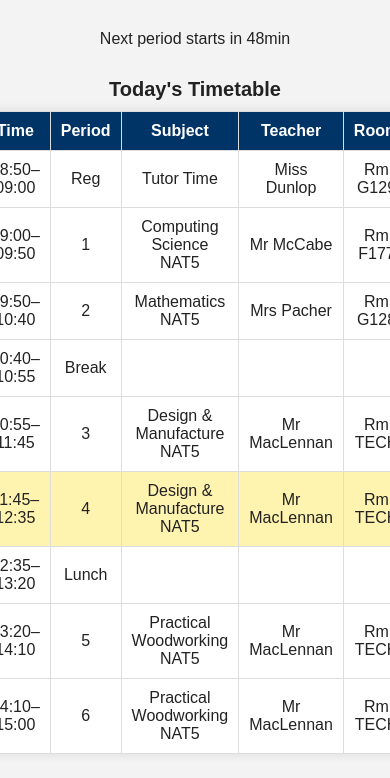
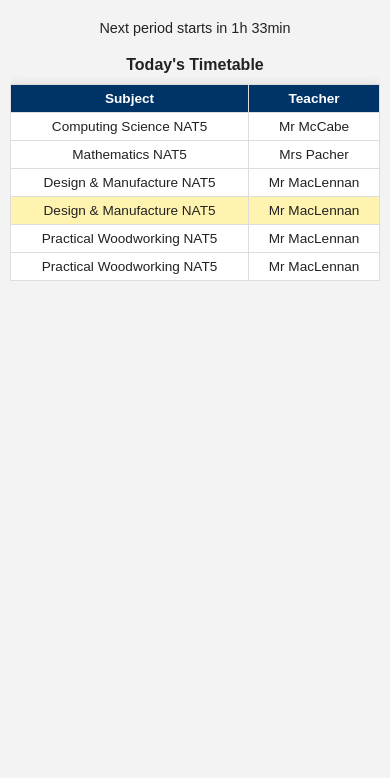
Before and after one commit to weemonethan-hash/Game, a plain HTML site: page index.html in a window 390 px wide. Drawn offline with Linux system fonts and the light colour scheme.

Commit message:
Refactor timetable layout and styles
Updated timetable structure and styling for better responsiveness.

```diff
--- a/index.html
+++ b/index.html
@@ -12,52 +12,83 @@
     display: flex;
     justify-content: center;
     align-items: flex-start;
-    padding-top: 20px;
+    padding: 10px;
     margin: 0;
   }
+
+  .table-container {
+    width: 100%;
+    max-width: 600px;
+    overflow-x: auto; /* horizontal scroll on small screens */
+  }
+
   table {
     border-collapse: collapse;
-    width: 92%;
-    max-width: 900px;
+    width: 100%;
+    min-width: 300px;
     background: #fff;
     box-shadow: 0 0 10px rgba(0,0,0,.1);
   }
+
   th, td {
     border: 1px solid #ddd;
-    padding: 10px;
+    padding: 8px;
     text-align: center;
+    font-size: 0.9rem;
   }
+
   th {
     background: #003366;
     color: #fff;
+    font-size: 0.95rem;
   }
+
   caption {
-    font-size: 1.25rem;
+    font-size: 1.2rem;
     font-weight: 600;
     padding: 10px;
   }
+
   .no-school {
-    padding: 30px;
+    padding: 20px;
     text-align: center;
+    font-size: 1rem;
   }
+
   .current {
     background-color: #fff3b0; /* highlight current period */
   }
+
   #countdown {
-    margin: 10px 0 20px 0;
+    margin: 10px 0 10px 0;
     font-size: 1rem;
     text-align: center;
+  }
+
+  @media (max-width: 480px) {
+    th, td {
+      padding: 6px;
+      font-size: 0.85rem;
+    }
+
+    caption {
+      font-size: 1rem;
+    }
+
+    #countdown {
+      font-size: 0.9rem;
+    }
   }
 </style>
 </head>
 <body>
 
-<div>
+<div class="table-container">
   <div id="countdown"></div>
   <table id="timetable" aria-label="Today's timetable">
     <caption>Today's Timetable</caption>
     <thead>
-      <tr><th>Time</th><th>Period</th><th>Subject</th><th>Teacher</th><th>Room</th></tr>
+      <tr><th>Subject</th><th>Teacher</th></tr>
     </thead>
     <tbody id="schedule"></tbody>
   </table>
@@ -66,71 +97,62 @@
 <script>
 const timetable = {
   Monday: [
-    ["08:50–09:00","Reg","Tutor Time","Miss Dunlop","Rm G129"],
-    ["09:00–09:50","1","Mathematics NAT5","Mrs Pacher","Rm G128"],
-    ["09:50–10:40","2","Mathematics NAT5","Mrs Pacher","Rm G128"],
-    ["10:40–10:55","Break","","",""],
-    ["10:55–11:45","3","Design & Manufacture NAT5","Mr MacLennan","Rm TECH"],
-    ["11:45–12:35","4","Design & Manufacture NAT5","Mr MacLennan","Rm TECH"],
-    ["12:35–13:20","Lunch","","",""],
-    ["13:20–14:10","5","Personal & Social Education","Mrs Helley","Rm F178"],
-    ["14:10–15:00","6","English NAT5","Dr Henderson","Rm F113"],
-    ["15:00–15:50","7","English NAT5","Dr Henderson","Rm F113"]
+    ["Mathematics NAT5","Mrs Pacher"],
+    ["Mathematics NAT5","Mrs Pacher"],
+    ["Design & Manufacture NAT5","Mr MacLennan"],
+    ["Design & Manufacture NAT5","Mr MacLennan"],
+    ["Personal & Social Education","Mrs Helley"],
+    ["English NAT5","Dr Henderson"],
+    ["English NAT5","Dr Henderson"]
   ],
   Tuesday: [
-    ["08:50–09:00","Reg","Tutor Time","Miss Dunlop","Rm G129"],
-    ["09:00–09:50","1","Cyber Security School","Mr Creaney","Rm S106"],
-    ["09:50–10:40","2","English NAT5","Dr Henderson","Rm F113"],
-    ["10:40–10:55","Break","","",""],
-    ["10:55–11:45","3","Mathematics NAT5","Mrs Pacher","Rm G128"],
-    ["11:45–12:35","4","Mathematics NAT5","Mrs Pacher","Rm G128"],
-    ["12:35–13:20","Lunch","","",""],
-    ["13:20–14:10","5","Design & Manufacture NAT5","Mr MacLennan","Rm TECH"],
-    ["14:10–15:00","6","Practical Woodworking NAT5","Mr MacLennan","Rm TECH"],
-    ["15:00–15:50","7","Practical Woodworking NAT5","Mr MacLennan","Rm TECH"]
+    ["Cyber Security School","Mr Creaney"],
+    ["English NAT5","Dr Henderson"],
+    ["Mathematics NAT5","Mrs Pacher"],
+    ["Mathematics NAT5","Mrs Pacher"],
+    ["Design & Manufacture NAT5","Mr MacLennan"],
+    ["Practical Woodworking NAT5","Mr MacLennan"],
+    ["Practical Woodworking NAT5","Mr MacLennan"]
   ],
   Wednesday: [
-    ["08:50–09:00","Reg","Tutor Time","Miss Dunlop","Rm G129"],
-    ["09:00–09:50","1","English NAT5","Dr Henderson","Rm F113"],
-    ["09:50–10:40","2","English NAT5","Dr Henderson","Rm F113"],
-    ["10:40–10:55","Break","","",""],
-    ["10:55–11:45","3","Computing Science NAT5","Mr McCabe","Rm F177"],
-    ["11:45–12:35","4","Computing Science NAT5","Mr McCabe","Rm F177"],
-    ["12:35–13:20","Lunch","","",""],
-    ["13:20–14:10","5","Cyber Security School","-","Rm College"],
-    ["14:10–15:00","6","Cyber Security School","-","Rm College"]
+    ["English NAT5","Dr Henderson"],
+    ["English NAT5","Dr Henderson"],
+    ["Computing Science NAT5","Mr McCabe"],
+    ["Computing Science NAT5","Mr McCabe"],
+    ["Cyber Security School","-"],
+    ["Cyber Security School","-"]
   ],
   Thursday: [
-    ["08:50–09:00","Reg","Tutor Time","Miss Dunlop","Rm G129"],
-    ["09:00–09:50","1","Computing Science NAT5","Mr McCabe","Rm F177"],
-    ["09:50–10:40","2","Mathematics NAT5","Mrs Pacher","Rm G128"],
-    ["10:40–10:55","Break","","",""],
-    ["10:55–11:45","3","Design & Manufacture NAT5","Mr MacLennan","Rm TECH"],
-    ["11:45–12:35","4","Design & Manufacture NAT5","Mr MacLennan","Rm TECH"],
-    ["12:35–13:20","Lunch","","",""],
-    ["13:20–14:10","5","Practical Woodworking NAT5","Mr MacLennan","Rm TECH"],
-    ["14:10–15:00","6","Practical Woodworking NAT5","Mr MacLennan","Rm TECH"]
+    ["Computing Science NAT5","Mr McCabe"],
+    ["Mathematics NAT5","Mrs Pacher"],
+    ["Design & Manufacture NAT5","Mr MacLennan"],
+    ["Design & Manufacture NAT5","Mr MacLennan"],
+    ["Practical Woodworking NAT5","Mr MacLennan"],
+    ["Practical Woodworking NAT5","Mr MacLennan"]
   ],
   Friday: [
-    ["08:50–09:00","Reg","Tutor Time","Miss Dunlop","Rm G129"],
-    ["09:00–09:50","1","Computing Science NAT5","Mr McCabe","Pm E177"],
-    ["09:50–10:40","2","Computing Science NAT5","Mr McCabe","Rm F177"],
-    ["10:40–10:55","Break","","",""],
-    ["10:55–11:45","3","Physical Education School","Mr MacDonald","Rm PE"],
-    ["11:45–12:35","4","Practical Woodworking NAT5","Mr MacLennan","Rm TECH"],
-    ["12:35–13:20","Lunch","","",""],
-    ["13:20–14:10","5","Cyber Security School","-","Rm College"],
-    ["14:10–15:00","6","Cyber Security School","-","Rm College"]
+    ["Computing Science NAT5","Mr McCabe"],
+    ["Computing Science NAT5","Mr McCabe"],
+    ["Physical Education School","Mr MacDonald"],
+    ["Practical Woodworking NAT5","Mr MacLennan"],
+    ["Cyber Security School","-"],
+    ["Cyber Security School","-"]
   ]
 };
 
-function parseTime(str) {
-  const [h, m] = str.split(":").map(Number);
-  return {h,m};
-}
+// Example times for each period to calculate current period and countdown
+const periodTimes = {
+  1: ["09:00","09:50"],
+  2: ["09:50","10:40"],
+  3: ["10:55","11:45"],
+  4: ["11:45","12:35"],
+  5: ["13:20","14:10"],
+  6: ["14:10","15:00"],
+  7: ["15:00","15:50"]
+};
 
 function timeToDate(today, str) {
-  const {h,m} = parseTime(str);
+  const [h,m] = str.split(":").map(Number);
   const d = new Date(today);
   d.setHours(h, m, 0, 0);
   return d;
@@ -144,12 +166,11 @@ function renderToday() {
   tbody.innerHTML = "";
 
   const countdownEl = document.getElementById("countdown");
-
   if (!schedule) {
     countdownEl.textContent = "";
     const row = document.createElement("tr");
     const td = document.createElement("td");
-    td.colSpan = 5;
+    td.colSpan = 2;
     td.className = "no-school";
     td.textContent = (todayName === "Saturday" || todayName === "Sunday") ? "No school – Weekend!" : "No school today";
     row.appendChild(td);
@@ -159,25 +180,24 @@ function renderToday() {
 
   let nextPeriodTime = null;
 
-  schedule.forEach(rowData => {
+  schedule.forEach((rowData, index) => {
     const tr = document.createElement("tr");
-    const [time, period, subject, teacher, room] = rowData;
-    const cells = [time, period || "", subject || "", teacher || "", room || ""];
-
-    cells.forEach(text => {
+    const [subject, teacher] = rowData;
+    [subject, teacher].forEach(text => {
       const td = document.createElement("td");
       td.textContent = text;
       tr.appendChild(td);
     });
 
-    // Highlight current period
-    if (time.includes("–")) {
-      const [startStr, endStr] = time.split("–");
-      const start = timeToDate(today, startStr);
-      const end = timeToDate(today, endStr);
-      if (today >= start && today <= end) {
+    // Highlight current period using periodTimes
+    const periodIndex = index + 1;
+    const times = periodTimes[periodIndex];
+    if(times){
+      const start = timeToDate(today, times[0]);
+      const end = timeToDate(today, times[1]);
+      if(today >= start && today <= end){
         tr.classList.add("current");
-      } else if (today < start && !nextPeriodTime) {
+      } else if(today < start && !nextPeriodTime){
         nextPeriodTime = start;
       }
     }
@@ -185,8 +205,7 @@ function renderToday() {
     tbody.appendChild(tr);
   });
 
-  // Countdown to next period
-  if (nextPeriodTime) {
+  if(nextPeriodTime){
     const diffMs = nextPeriodTime - today;
     const diffMins = Math.floor(diffMs / 60000);
     const diffHrs = Math.floor(diffMins / 60);
```
